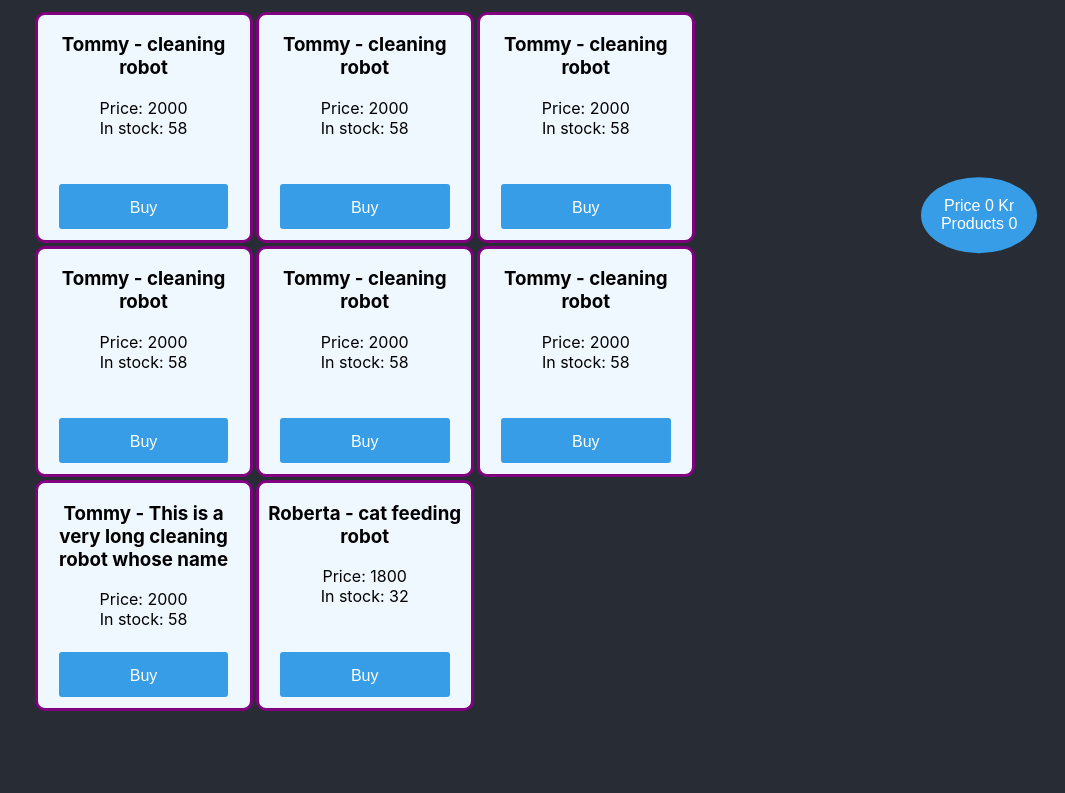
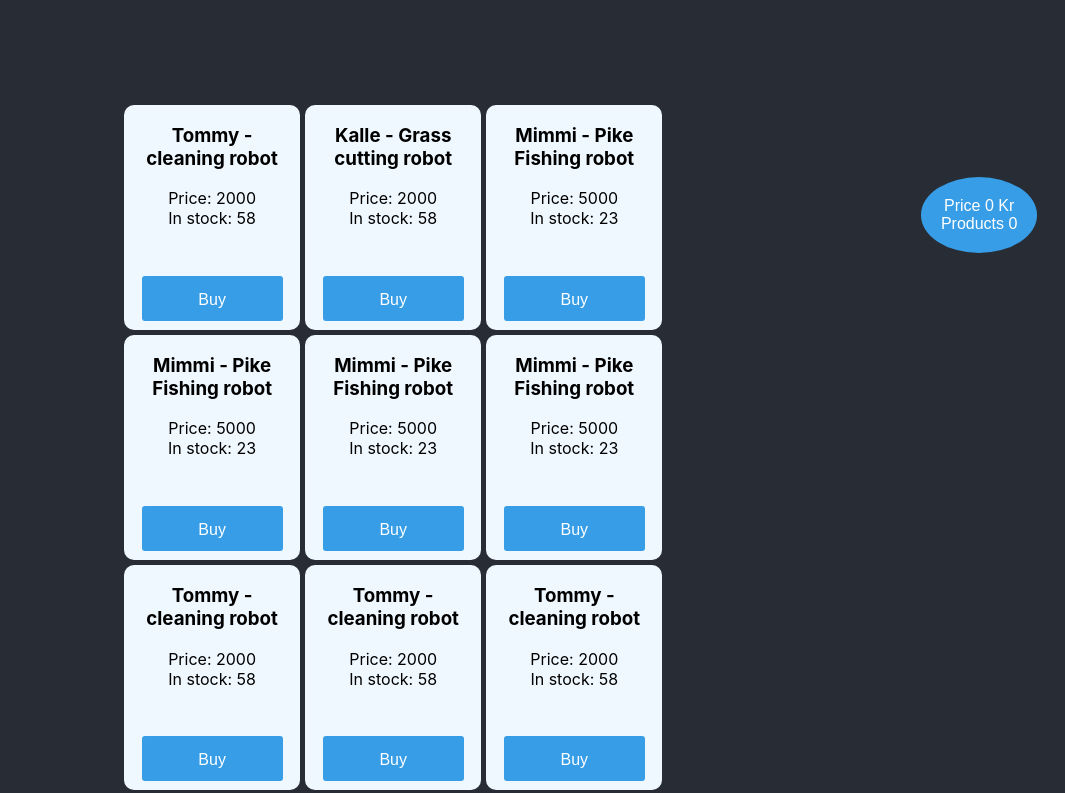
Before and after one commit to Elofsson/RobotOrderApp, a React (Create React App) app: page /products in a window 1280 px wide. Shown: the top 793 px of the page, without its empty margins (215-1280 px from the left). Built offline with nearby package versions, Linux system fonts and the light colour scheme.

Commit message:
Added a Shopping cart preview page

```diff
--- a/src/App.css
+++ b/src/App.css
@@ -1,52 +1,58 @@
 html {background-color: #282c34}
 
+.center {
+  position: absolute;
+  left: 50%;
+  top: 50%;
+  -webkit-transform: translate(-50%, -50%);
+  transform: translate(-50%, -50%);
+}
 
-.center {
-  margin: auto;
-  width: 60%;
-  padding: 10px;
+.horizontal.center {
+  width: 50%;
+  margin: 0 auto;
 }
 
 .App {
   text-align: center;
+  background-image: url(./res/robotv2.jpg);
+  background-repeat: no-repeat;
+  background-size: cover;
+  width: 100%;
+  height: 100vh;
 }
 
-.App-logo {
-  height: 40vmin;
-  pointer-events: none;
+.App-home {
+  background-color: white;
+  border-radius: 5px;
+  padding: 2%;
+  font-size: 25px;
 }
 
-@media (prefers-reduced-motion: no-preference) {
-  .App-logo {
-    animation: App-logo-spin infinite 20s linear;
-  }
+.App-button {
+  background-color:#379de6;
+  border: none;
+  color: white;
+  padding: 15px 32px;
+  text-align: center;
+  height: 20%;
+  text-decoration: none;
+  width: 50%;
+  font-size: 16px;
+  border-radius: 3px;
 }
 
-.App-header {
-  background-color: gainsboro;
+.App-button:hover {
+  background-color: #3780b5;
+  color: white;
 }
 
 /* TODO: Move to another css file. */
 .App-products {
+  width: 50%;
+  position: relative;
+  left: 8%;
+  margin: 0 auto;
   display: flex;
   flex-wrap: wrap;
-  margin-left: -8px;
-  margin-right: -8px;
 }
-
-.App-header-item {
-  display: inline;
-}
-
-.App-link {
-  color: #61dafb;
-}
-
-@keyframes App-logo-spin {
-  from {
-    transform: rotate(0deg);
-  }
-  to {
-    transform: rotate(360deg);
-  }
-}
--- a/src/App.js
+++ b/src/App.js
@@ -1,21 +1,30 @@
 import './App.css';
-import ShoppingCart from './ShoppingCart.js';
-import ProductList from './ProductList.js';
-import { useState, useEffect } from 'react';
-import { Link, Outlet } from 'react-router-dom';
+import { useState } from 'react';
+import { Navigate } from "react-router-dom";
 
 const App = () => {
 
   //Products in the shopping cart.
-  //const [products, setProducts] = useState([]);
+  const [redirectProducts, setRedirectProducts] = useState(false);
+
+  const onRedirectBtnClick = () => {
+    setRedirectProducts(true);
+  }
+
+  if(redirectProducts) {
+    return (
+      <Navigate to="/products"></Navigate>
+    );
+  }
 
   return (
     <div className="App">
-      <h1>This is my application</h1>
-      <nav>
-        <Link to="/products">Products</Link>
-      </nav>
-      <Outlet/>
+      <div className="center">
+        <div className="App-home">
+          <h1>Welcome to the robot shop!</h1>
+          <button className="App-button" onClick={onRedirectBtnClick} >Browse robots</button>
+        </div>
+      </div>
     </div>
   );
 }
--- a/src/Checkout.css
+++ b/src/Checkout.css
@@ -3,7 +3,7 @@
   margin: 0;
   width: 50%;
   padding: 10px;
-  border-radius: 3px;
+  border-radius: 5%;
   padding: 1.5%;
   top: 50%;
   left: 50%;
--- a/src/Product.css
+++ b/src/Product.css
@@ -1,10 +1,14 @@
+.Products {
+  margin-top: 8%;
+  margin-bottom: 8%;
+}
+
 .Product {
   background-color: aliceblue;
-  border: 3px solid purple;
   position: relative;
   width: 25%;
   height: 225px;
-  margin: 0.2%;
+  margin: 0.4%;
   border-radius: 10px;
   text-align: center;
   padding-left: 8px;
--- a/src/ProductList.js
+++ b/src/ProductList.js
@@ -3,6 +3,9 @@ import Product from './Product';
 
 class ProductList extends React.Component {
     render() {
+
+      console.log(this.props.products);
+
       return (
       <div className="App-products">
         {this.props.products.map(product => (
--- a/src/Products.js
+++ b/src/Products.js
@@ -15,16 +15,34 @@ const Products = () => {
     "inStock":58
   },
   {
-    "id":"6ebbc150-9b80-44b3-9dce-dd4770fc2704",
-    "name":"Tommy - cleaning robot",
+    "id":"6ebbc150-9b80-44b3-9dce-39d23d3ff3efw",
+    "name":"Kalle - Grass cutting robot",
     "price":2000,
     "inStock":58
   },
   {
-    "id":"6ebbc150-9b80-44b3-9dce-dd4770fc2704",
-    "name":"Tommy - cleaning robot",
-    "price":2000,
-    "inStock":58
+    "id":"6ebbc150-9b80-44b3-9dce-dd4770fc3333",
+    "name":"Mimmi - Pike Fishing robot",
+    "price":5000,
+    "inStock":23
+  },
+  {
+    "id":"6ebbc150-9b80-44b3-9dce-dd4770fc3333",
+    "name":"Mimmi - Pike Fishing robot",
+    "price":5000,
+    "inStock":23
+  },
+  {
+    "id":"6ebbc150-9b80-44b3-9dce-dd4770fc3333",
+    "name":"Mimmi - Pike Fishing robot",
+    "price":5000,
+    "inStock":23
+  },
+  {
+    "id":"6ebbc150-9b80-44b3-9dce-dd4770fc3333",
+    "name":"Mimmi - Pike Fishing robot",
+    "price":5000,
+    "inStock":23
   },
   {
     "id":"6ebbc150-9b80-44b3-9dce-dd4770fc2704",
@@ -84,12 +102,12 @@ const Products = () => {
     setProducts(products => [...products, product]);
   }
 
+  console.log("Number of products " + products.length);
+
   return (
-    <div className="App">
+    <div className="Products" >
       <ShoppingCart products={products}></ShoppingCart>
-      <div className="center">
         <ProductList products={jsonArrayProducts} onClick={callBack}></ProductList>
-      </div>
     </div>
   );
 }
--- a/src/ShoppingCart.js
+++ b/src/ShoppingCart.js
@@ -1,22 +1,27 @@
 import './ShoppingCart.css'
-import Checkout from './Checkout';
-import React from "react";
-import { Link } from 'react-router-dom';
+import { React } from "react";
+import { useNavigate  } from 'react-router-dom';
 
 const ShoppingCart = ({products}) => {
+
+  let navigate = useNavigate();
+
+  const viewShoppingCart = () => {
+    navigate("/shoppingcartpreview");
+  }
+
   return (
     <div className="Shopping-cart">
-      <Link to="/checkout">
-        <button className="Shopping-cart-button">
-          Price {totalCost(products)} Kr <br/>
-          Products {products.length}
-        </button>
-      </Link>
+      <button className="Shopping-cart-button" onClick={viewShoppingCart}>
+        Price {totalCost(products)} Kr <br/>
+        Products {products.length}
+      </button>
     </div>
   );
 }
 
-function totalCost(products) {
+export function totalCost(products) {
+  console.log(products);
   let totalCost = 0;
   for(var i = 0; i < products.length; i++) {
     totalCost += products[i].price;
--- /dev/null
+++ b/src/ShoppingCartPreview.css
@@ -0,0 +1,38 @@
+.Shopping-cart-container {
+  margin-top: 8%;
+  margin-bottom: 8%;
+}
+
+.Shopping-cart-preview {
+  background-color: white;
+  border-radius: 5%;
+  width: 50%;
+  position: relative;
+  display: block;
+  margin: 0 auto;
+  text-align: center;
+  padding: 2%;
+}
+
+.Shopping-cart-preview-item-summary {
+  border-bottom: solid black 4px;
+  text-align: start;
+}
+
+.Shopping-cart-preview-button {
+  background-color:#379de6;
+  border: none;
+  color: white;
+  padding: 15px 32px;
+  text-align: center;
+  height: 20%;
+  text-decoration: none;
+  width: 50%;
+  font-size: 16px;
+  border-radius: 3px;
+}
+
+.Shopping-cart-preview-button:hover {
+  background-color: #3780b5;
+  color: white;
+}
--- /dev/null
+++ b/src/ShoppingCartPreview.js
@@ -0,0 +1,76 @@
+import './ShoppingCartPreview.css'
+import { totalCost } from './ShoppingCart'
+import { React, useState, useEffect } from "react";
+import { useNavigate  } from 'react-router-dom';
+
+const ShoppingCartPreview = (props) => {
+
+  const [products, setProducts] = useState({
+    totalCost: 0,
+    products: [{
+      name: 0,
+      nr: 0,
+      price: 0
+    }]
+  });
+
+  let navigate = useNavigate();
+  const navigateToCheckout = () => {
+    navigate("/checkout");
+
+    //Store shoppingcart data.
+    window.localStorage.setItem('userOrder', JSON.stringify(products));
+  }
+
+  //Initalize our shoppingcart products by fetching them from localStorage.
+  useEffect(() => {
+    const selectedProducts = JSON.parse((window.localStorage.getItem('selectedProducts') || []));
+
+    const summarizedProducts = [];
+
+    for(var i = 0; i < selectedProducts.length; i++) {
+      const p1 = selectedProducts[i];
+      const nrProducts = selectedProducts.filter((p2) => p1.id === p2.id).length;
+
+      const newProduct = {
+        id: p1.id,
+        name: p1.name,
+        nr: nrProducts,
+        price: p1.price * nrProducts
+      }
+
+      if(summarizedProducts.filter((p2) => p2.id === p1.id).length === 0) {
+        summarizedProducts.push(newProduct);
+      }
+    }
+
+    setProducts({
+      totalCost: totalCost(selectedProducts),
+      products: summarizedProducts
+    });
+
+  }, [setProducts]);
+
+  return (
+    <div className="Shopping-cart-container">
+      <div className="Shopping-cart-preview">
+        <h1>
+          Order summary
+        </h1>
+        <div>
+          {products.products.map(product => (
+            <div className="Shopping-cart-preview-item-summary">
+              <p>Product: {product.name}</p>
+              <p>Price: {product.price}</p>
+              <p>Nr: {product.nr}</p>
+            </div>
+          ))}
+          <p>Total price: {products.totalCost}</p>
+          <button className="Shopping-cart-preview-button" onClick={navigateToCheckout}>Continue to checkout</button>
+        </div>
+      </div>
+    </div>
+  );
+}
+
+export default ShoppingCartPreview;
--- a/src/index.js
+++ b/src/index.js
@@ -3,6 +3,7 @@ import { render } from 'react-dom';
 import './index.css';
 import App from './App';
 import Products from './Products';
+import ShoppingCartPreview from './ShoppingCartPreview';
 import Confirmation from './Confirmation';
 import reportWebVitals from './reportWebVitals';
 import { BrowserRouter, Route, Routes } from 'react-router-dom';
@@ -15,6 +16,7 @@ render(
     <Routes>
       <Route path="/" element={<App/>}></Route>
       <Route path="products" element={<Products/>}></Route>
+      <Route path="shoppingcartpreview" element={<ShoppingCartPreview/>}></Route>
       <Route path="checkout" element={<Checkout/>}></Route>
       <Route path="confirmation" element={<Confirmation/>}></Route>
     </Routes>
```
Also changed, not shown: src/Checkout.js (+15 -5 lines), src/res/robot.jpg (added), 1 other file (tests, documents, lock files or other folders).
